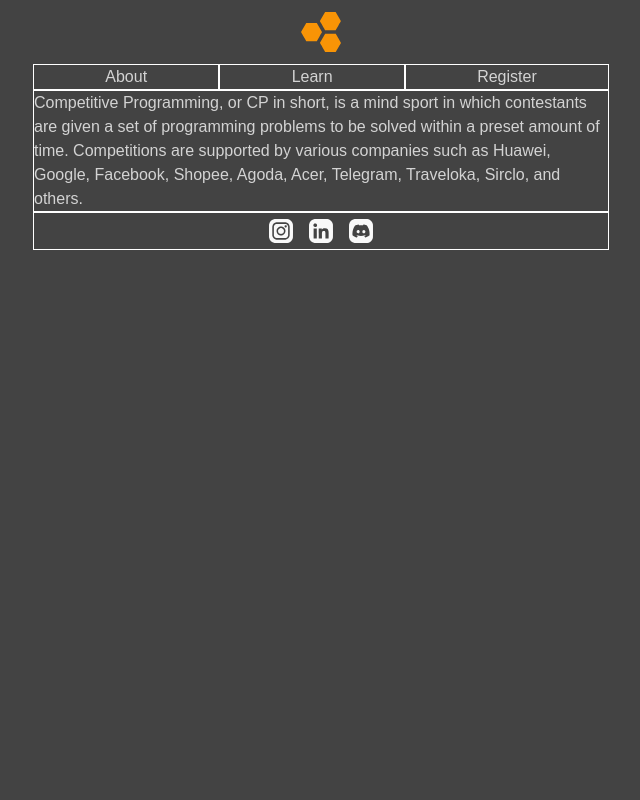
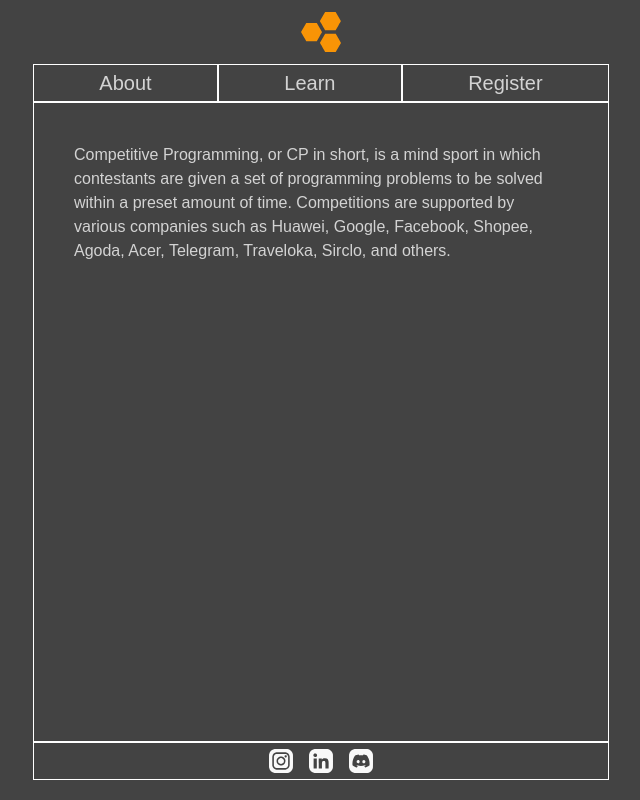
Before and after one commit to VioAlbert/jollybee-web, a Vue app: page / in a window 1280 px wide. Shown: the whole page, without its empty margins (319-959 px from the left). Built offline with nearby package versions, Linux system fonts and the light colour scheme.

Commit message:
Make box size fixed

```diff
--- a/src/App.vue
+++ b/src/App.vue
@@ -35,7 +35,7 @@
   <div class="container max-w-xl mx-auto">
     <img src="/images/logo_hexagon.svg" alt="" class="mx-auto my-3 h-10 block">
     <HeaderBar :pages="pageItems" @change-page="(x) => activePageIndex = x" />
-    <div class="border border-white">
+    <div class="border border-white p-10 h-[80vh]">
       <component :is="pageComponent[activePageIndex]" />
     </div>
     <FooterBar />
--- a/src/components/HeaderBar.vue
+++ b/src/components/HeaderBar.vue
@@ -7,7 +7,7 @@
 <template>
   <div class="flex">
     <button v-for="(page, index) in pages"
-      class="border border-white flex-grow text-center"
+      class="border border-white flex-grow text-center text-xl p-1"
       @click="$emit('changePage', index)">
       {{page}}
     </button>
```
